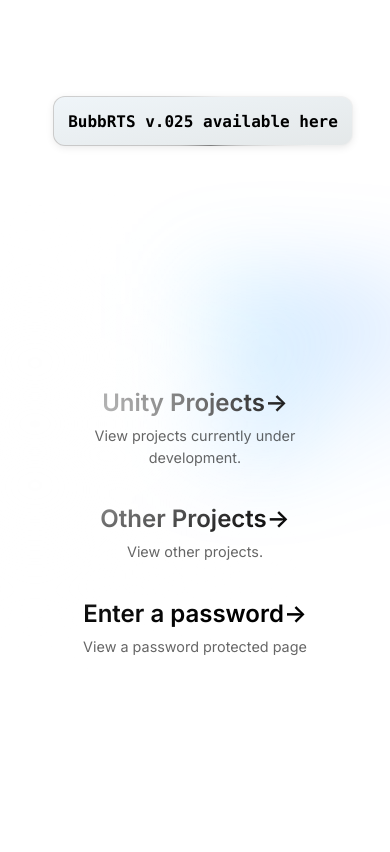
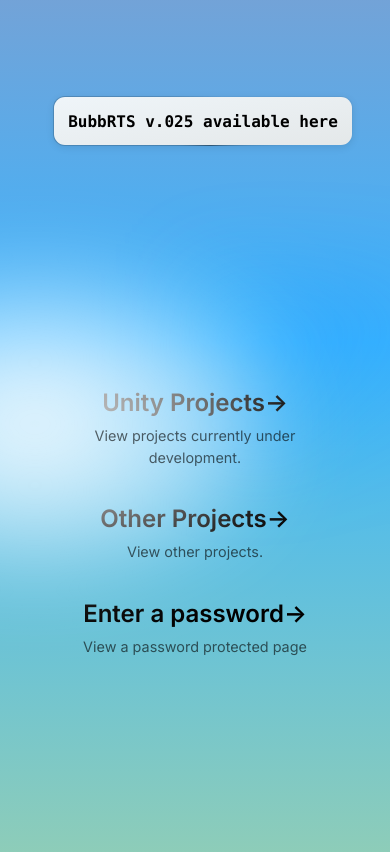
Before and after one commit to tribubb/tribubb.github.io, a Next.js app: page / in a window 390 px wide. Shown: the top 852 px of the page. Built offline with nearby package versions, Linux system fonts and the light colour scheme.

Commit message:
added mobile gradient animation

```diff
--- a/src/styles/globals.css
+++ b/src/styles/globals.css
@@ -1,39 +1,17 @@
 :root {
     --max-width: 1100px;
     --border-radius: 12px;
-  --font-mono: ui-monospace, Menlo, Monaco, 'Cascadia Mono', 'Segoe UI Mono',
-    'Roboto Mono', 'Oxygen Mono', 'Ubuntu Monospace', 'Source Code Pro',
-    'Fira Mono', 'Droid Sans Mono', 'Courier New', monospace;
-
+    --font-mono: ui-monospace, Menlo, Monaco, 'Cascadia Mono', 'Segoe UI Mono', 'Roboto Mono', 'Oxygen Mono', 'Ubuntu Monospace', 'Source Code Pro', 'Fira Mono', 'Droid Sans Mono', 'Courier New', monospace;
     --foreground-rgb: 0, 0, 0;
-  --background-start-rgb: 214, 169, 220;
-  --background-end-rgb: 255, 200, 255;
-
-  --primary-glow: conic-gradient(
-    from 180deg at 50% 50%,
-    #16abff30 0deg,
-    #0885ff30 55deg,
-    #54d6ff30 120deg,
-    #0071ff30 160deg,
-    transparent 360deg
-  );
-  --secondary-glow: radial-gradient(
-    rgba(255, 255, 255, 1),
-    rgba(255, 255, 255, 0)
-  );
-
+    --background-start-rgb1: 252, 236, 91;
+    --background-end-rgb1: 255, 118, 118;
+    --background-start-rgb2: 58, 181, 255;
+    --background-end-rgb2: 252, 236, 91;
+    --primary-glow: conic-gradient( from 180deg at 50% 50%, #16abff30 0deg, #0885ff30 55deg, #54d6ff30 120deg, #0071ff30 160deg, transparent 360deg );
+    --secondary-glow: radial-gradient( rgba(255, 255, 255, 1), rgba(255, 255, 255, 0) );
     --tile-start-rgb: 239, 245, 249;
     --tile-end-rgb: 228, 232, 233;
-  --tile-border: conic-gradient(
-    #00000080,
-    #00000040,
-    #00000030,
-    #00000020,
-    #00000010,
-    #00000010,
-    #00000080
-  );
-
+    --tile-border: conic-gradient( #00000080, #00000040, #00000030, #00000020, #00000010, #00000010, #00000080 );
     --callout-rgb: 238, 240, 241;
     --callout-border-rgb: 172, 175, 176;
     --card-rgb: 180, 185, 188;
@@ -43,29 +21,15 @@
 @media (prefers-color-scheme: dark) {
     :root {
         --foreground-rgb: 255, 255, 255;
-    --background-start-rgb: 15, 0, 15;
-    --background-end-rgb: 45, 5, 55;
-
+        --background-start-rgb1: 65, 50, 65;
+        --background-end-rgb1: 95, 55, 105;
+        --background-start-rgb2: 15, 0, 15;
+        --background-end-rgb2: 45, 5, 55;
         --primary-glow: radial-gradient(rgba(125, 1, 255, 0.4), rgba(125, 1, 255, 0));
-    --secondary-glow: linear-gradient(
-      to bottom right,
-      rgba(125, 1, 255, 0),
-      rgba(65, 1, 255, 0),
-      rgba(5, 1, 255, 0.2)
-    );
-
+        --secondary-glow: linear-gradient( to bottom right, rgba(125, 1, 255, 0), rgba(65, 1, 255, 0), rgba(5, 1, 255, 0.2) );
         --tile-start-rgb: 2, 10, 46;
         --tile-end-rgb: 2, 5, 19;
-    --tile-border: conic-gradient(
-      #ffffff80,
-      #ffffff40,
-      #ffffff30,
-      #ffffff20,
-      #ffffff10,
-      #ffffff10,
-      #ffffff80
-    );
-
+        --tile-border: conic-gradient( #ffffff80, #ffffff40, #ffffff30, #ffffff20, #ffffff10, #ffffff10, #ffffff80 );
         --callout-rgb: 20, 20, 20;
         --callout-border-rgb: 108, 108, 108;
         --card-rgb: 100, 100, 100;
```
Lines whose indentation alone changed are shown as unchanged.
